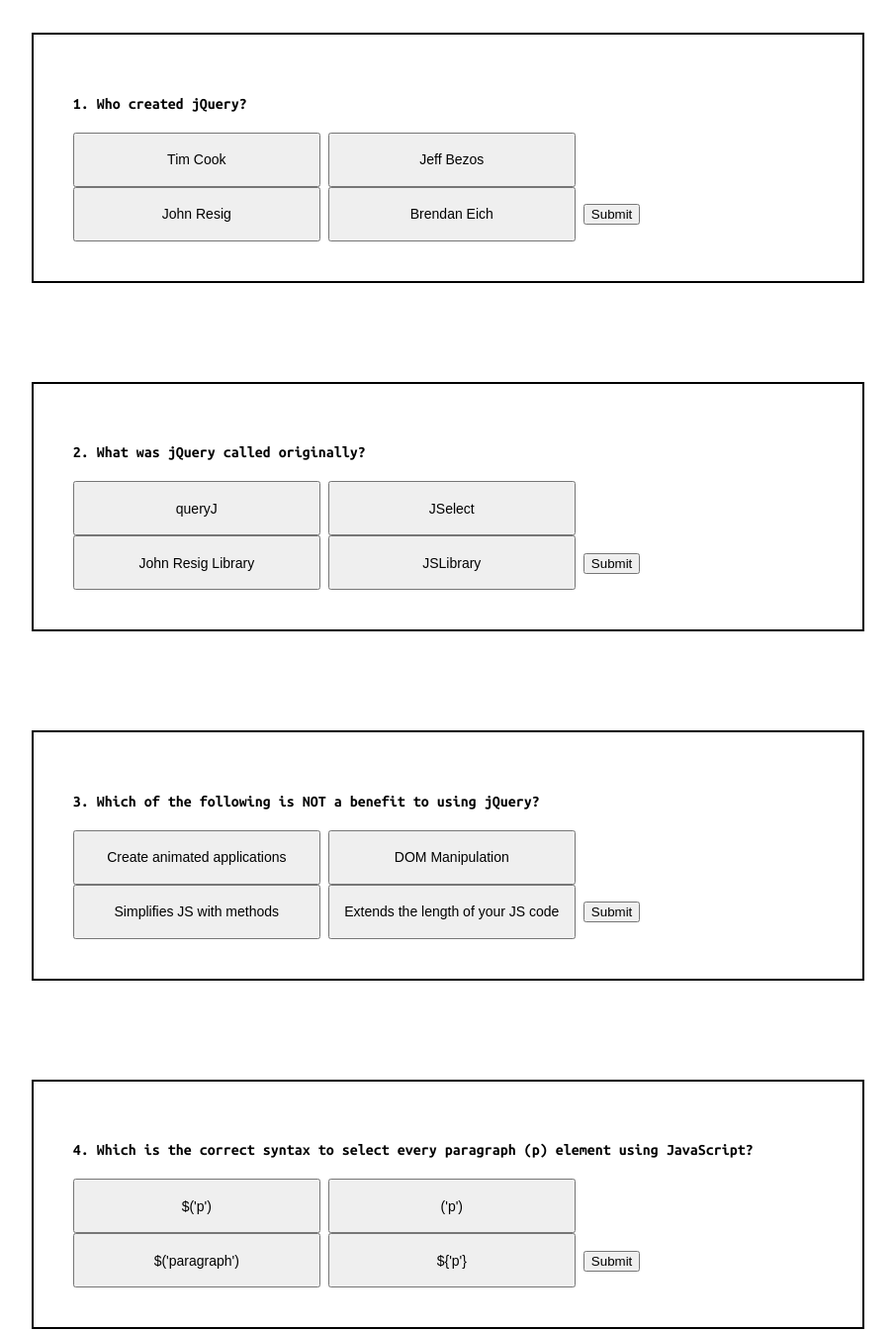
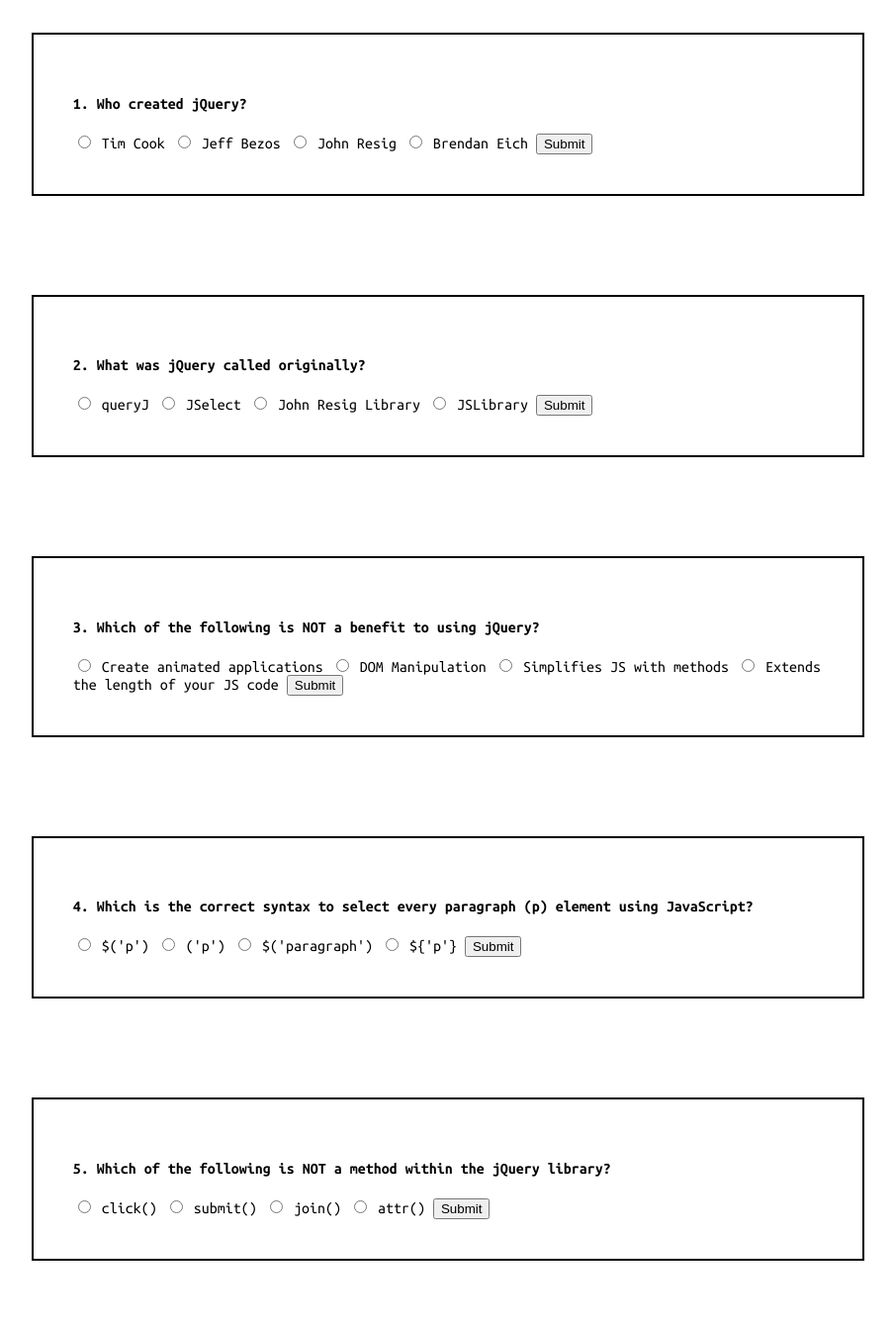
Before and after one commit to thinkful-ei-tiger/quizz-app-jquery-wireframe, a plain HTML site: page index.html in a window 1280 px wide. Shown: the part 440-1786 px from the top of the page at 99% size, without its empty margins (187-1092 px from the left). Drawn offline with Linux system fonts and the light colour scheme.

Commit message:
change buttons to radio

```diff
--- a/index.html
+++ b/index.html
@@ -19,42 +19,62 @@
         </div>
         <div class="container">
             <h4>1. Who created jQuery?</h4>
-                <button class="answers">Tim Cook</button>
-                <button class="answers">Jeff Bezos</button>
-                <button class="answers">John Resig</button>
-                <button class="answers">Brendan Eich</button>
+                <input type="radio" id="Tim Cook" name="answers" value="Tim Cook">
+                <label for="Tim Cook">Tim Cook</label>
+                <input type="radio" id="Jeff Bezos" name="answers" value="Jeff Bezos">
+                <label for="Jeff Bezos">Jeff Bezos</label>
+                <input type="radio" id="John Resig" name="answers" value="John Resig">
+                <label for="John Resig">John Resig</label>
+                <input type="radio" id="Brendan Eich" name="answers" value="Brendan Eich">
+                <label for="Brendan Eich">Brendan Eich</label>
                 <input type="submit" value="Submit">
         </div>
         <div class="container">
             <h4>2. What was jQuery called originally?</h4>
-                <button class="answers">queryJ</button>
-                <button class="answers">JSelect</button>
-                <button class="answers">John Resig Library</button>
-                <button class="answers">JSLibrary</button>
+                <input type="radio" id="queryJ" name="answers" value="queryJ">
+                <label for="queryJ">queryJ</label>
+                <input type="radio" id="JSelect" name="answers" value="JSelect">
+                <label for="JSelect">JSelect</label>
+                <input type="radio" id="John Resig Library" name="answers" value="John Resig Library">
+                <label for="John Resig Library">John Resig Library</label>
+                <input type="radio" id="JSLibrary" name="answers" value="JSLibrary">
+                <label for="JSLibrary">JSLibrary</label>
                 <input type="submit" value="Submit">
         </div>
         <div class="container">
             <h4>3. Which of the following is NOT a benefit to using jQuery?</h4>
-                <button class="answers">Create animated applications</button>
-                <button class="answers">DOM Manipulation</button>
-                <button class="answers">Simplifies JS with methods</button>
-                <button class="answers">Extends the length of your JS code</button>
+                <input type="radio" id="Create animated applications" name="answers" value="Create animated applications">
+                <label for="Create animated applications">Create animated applications</label>
+                <input type="radio" id="DOM Manipulation" name="answers" value="DOM Manipulation">
+                <label for="DOM Manipulation">DOM Manipulation</label>
+                <input type="radio" id="Simplifies JS with methods" name="answers" value="Simplifies JS with methods">
+                <label for="Simplifies JS with methods">Simplifies JS with methods</label>
+                <input type="radio" id="Extends the length of your JS code" name="answers" value="Extends the length of your JS code">
+                <label for="Extends the length of your JS code">Extends the length of your JS code</label>
                 <input type="submit" value="Submit">
         </div>
         <div class="container">
             <h4>4. Which is the correct syntax to select every paragraph (p) element using JavaScript?</h4>
-                <button class="answers">$('p')</button>
-                <button class="answers">('p')</button>
-                <button class="answers">$('paragraph')</button>
-                <button class="answers">${'p'}</button>
+                <input type="radio" id="$('p')" name="answers" value="$('p')">
+                <label for="$('p')">$('p')</label>
+                <input type="radio" id="('p')" name="answers" value="('p')">
+                <label for="('p')">('p')</label>
+                <input type="radio" id="$('paragraph')" name="answers" value="$('paragraph')">
+                <label for="$('paragraph')">$('paragraph')</label>
+                <input type="radio" id="${'p'}" name="answers" value="${'p'}">
+                <label for="${'p'}">${'p'}</label>
                 <input type="submit" value="Submit">
         </div>
         <div class="container">
             <h4>5. Which of the following is NOT a method within the jQuery library?</h4>
-                <button class="answers">click()</button>
-                <button class="answers">submit()</button>
-                <button class="answers">join()</button>
-                <button class="answers">attr()</button>
+                <input type="radio" id="click()" name="answers" value="click()">
+                <label for="click()">click()</label>
+                <input type="radio" id="submit()" name="answers" value="submit()">
+                <label for="submit()">submit()</label>
+                <input type="radio" id="join()" name="answers" value="join()">
+                <label for="join()">join()</label>
+                <input type="radio" id="attr()" name="answers" value="attr()">
+                <label for="attr()">attr()</label>
                 <input type="submit" value="Submit">
         </div>
     </main>
--- a/main.css
+++ b/main.css
@@ -12,12 +12,6 @@ h1{
     padding: 40px;
 }
 
-.answers {
-    font-size: 14px;
-    height: 55px;
-    width: 250px;
-}
-
 button {
     font-size: 16px;
     height: 40px;
```
